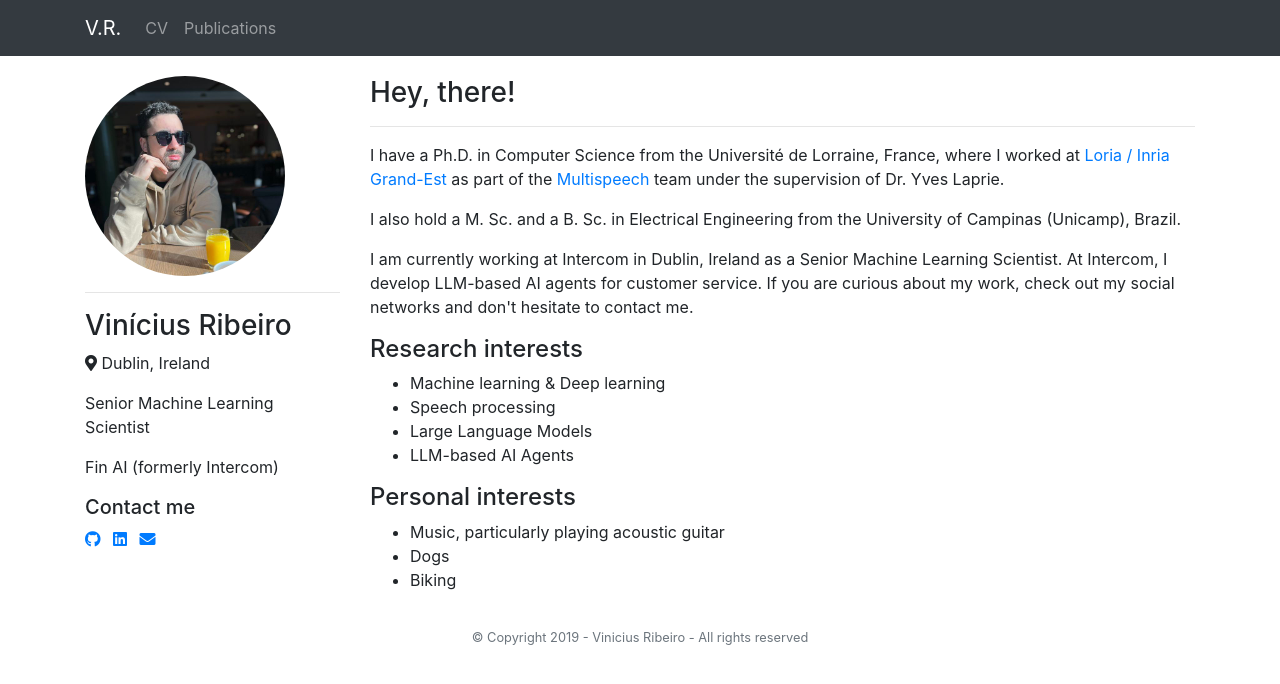
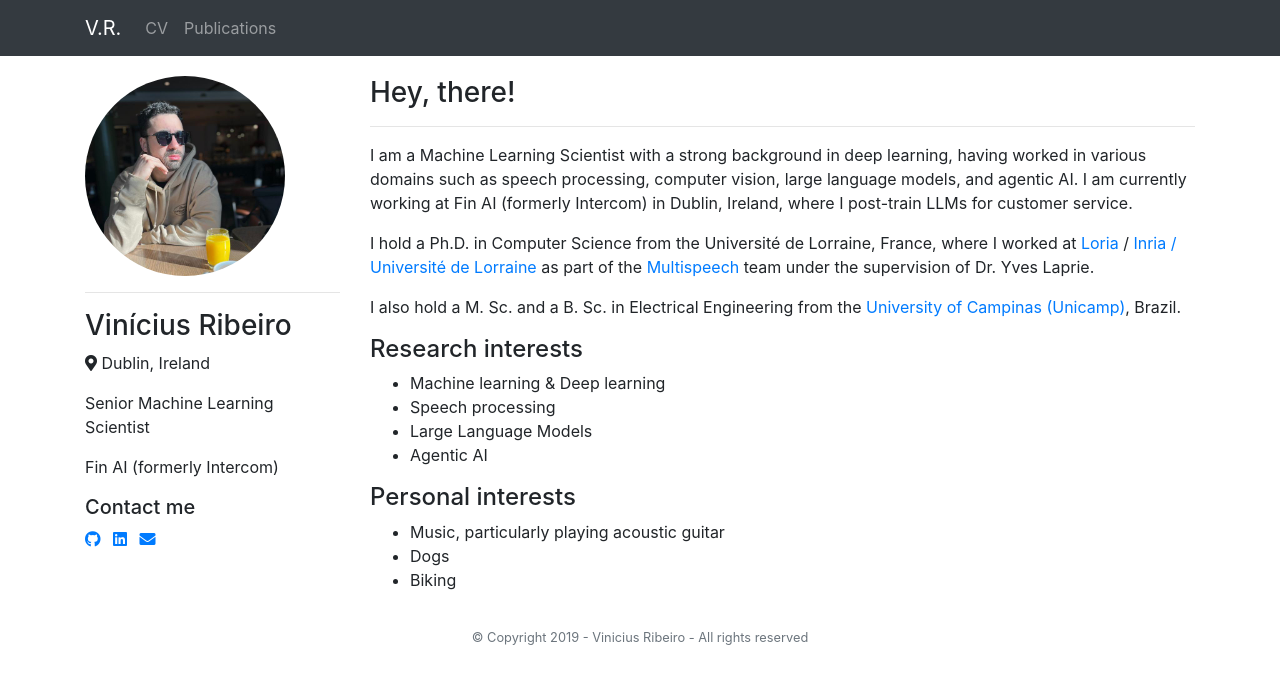
Before and after one commit to vribeiro1/vribeiro1.github.io, a Jekyll site: the page built from index.md, in a window 1280 px wide. Shown: the top 684 px of the page. Built offline with Jekyll 4.4.1, drawn with Linux system fonts in a browser that asks for light colours; nearby versions of some CDN libraries.

Commit message:
Update bio

```diff
--- a/_layouts/cv.html
+++ b/_layouts/cv.html
@@ -102,7 +102,7 @@
 
         <h6>Jan 2024 - Current <b>Senior Machine Learning Scientist - Fin AI (formerly Intercom)</b> - Dublin, Ireland</h6>
         <ul>
-            <li>Fine-tune open-source large language models via supervised fine-tuning and reinforcement learning, with a focus on building production-ready agentic AI capabilities</li>
+            <li>Fine-tune open-weight large language models via supervised fine-tuning and reinforcement learning, with a focus on building production-ready agentic AI capabilities</li>
             <li>Architect AI agent systems; drive model quality through iterative prompt engineering and rigorous A/B experimentation</li>
         </ul>
 
--- a/_layouts/home.html
+++ b/_layouts/home.html
@@ -11,20 +11,13 @@
         <h3>Hey, there!</h3>
         <hr>
         <p>
-            I have a Ph.D. in Computer Science from the Université de Lorraine, France, where I
-            worked at <a href="https://www.loria.fr/en/">Loria / Inria Grand-Est</a> as part of the
-            <a href="https://team.inria.fr/multispeech/">Multispeech</a> team under the supervision
-            of Dr. Yves Laprie.
+            I am a Machine Learning Scientist with a strong background in deep learning, having worked in various domains such as speech processing, computer vision, large language models, and agentic AI. I am currently working at Fin AI (formerly Intercom) in Dublin, Ireland, where I post-train LLMs for customer service.
         </p>
         <p>
-            I also hold a M. Sc. and a B. Sc. in Electrical Engineering from the University of
-            Campinas (Unicamp), Brazil.
+            I hold a Ph.D. in Computer Science from the Université de Lorraine, France, where I worked at <a href="https://www.loria.fr/en/">Loria</a> / <a href="https://www.inria.fr/fr/centre-inria-universite-lorraine">Inria / <a href="https://www.univ-lorraine.fr/">Université de Lorraine</a> as part of the <a href="https://team.inria.fr/multispeech/">Multispeech</a> team under the supervision of Dr. Yves Laprie.
         </p>
-
         <p>
-            I am currently working at Intercom in Dublin, Ireland as a Senior Machine Learning
-            Scientist. At Intercom, I develop LLM-based AI agents for customer service. If you are
-            curious about my work, check out my social networks and don't hesitate to contact me.
+            I also hold a M. Sc. and a B. Sc. in Electrical Engineering from the <a href="https://www.unicamp.br/en/">University of Campinas (Unicamp)</a>, Brazil.
         </p>
 
         <h4>Research interests</h4>
@@ -32,7 +25,7 @@
             <li>Machine learning & Deep learning</li>
             <li>Speech processing</li>
             <li>Large Language Models</li>
-            <li>LLM-based AI Agents</li>
+            <li>Agentic AI</li>
         </ul>
 
         <h4>Personal interests</h4>
```
